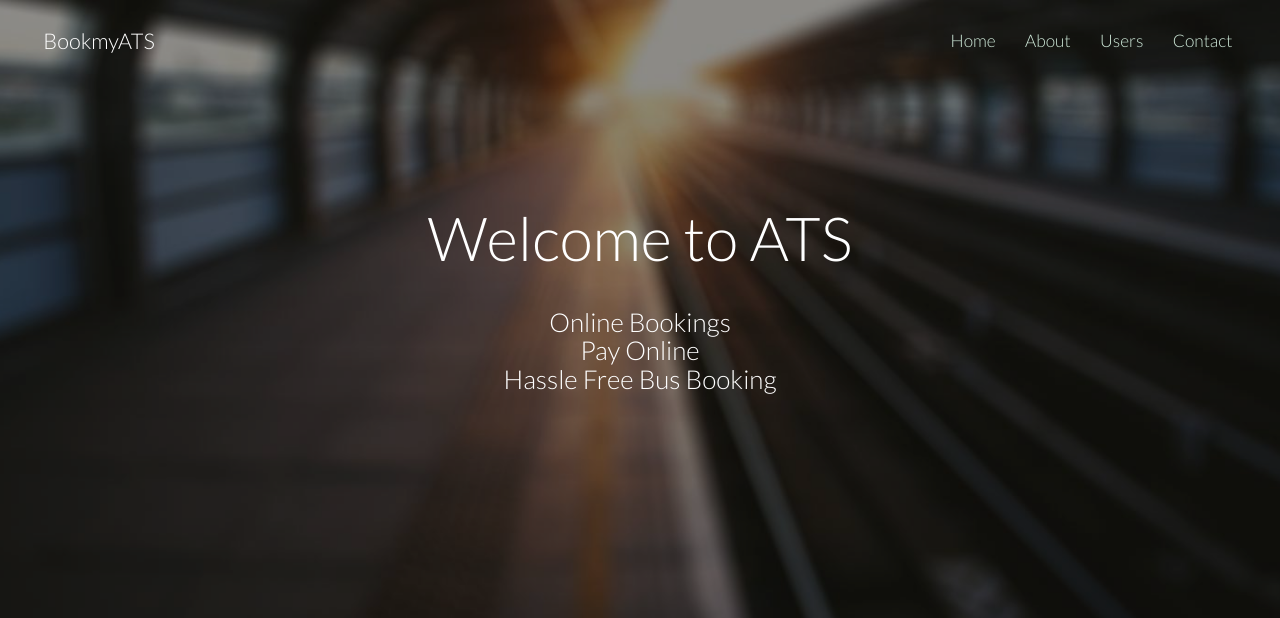
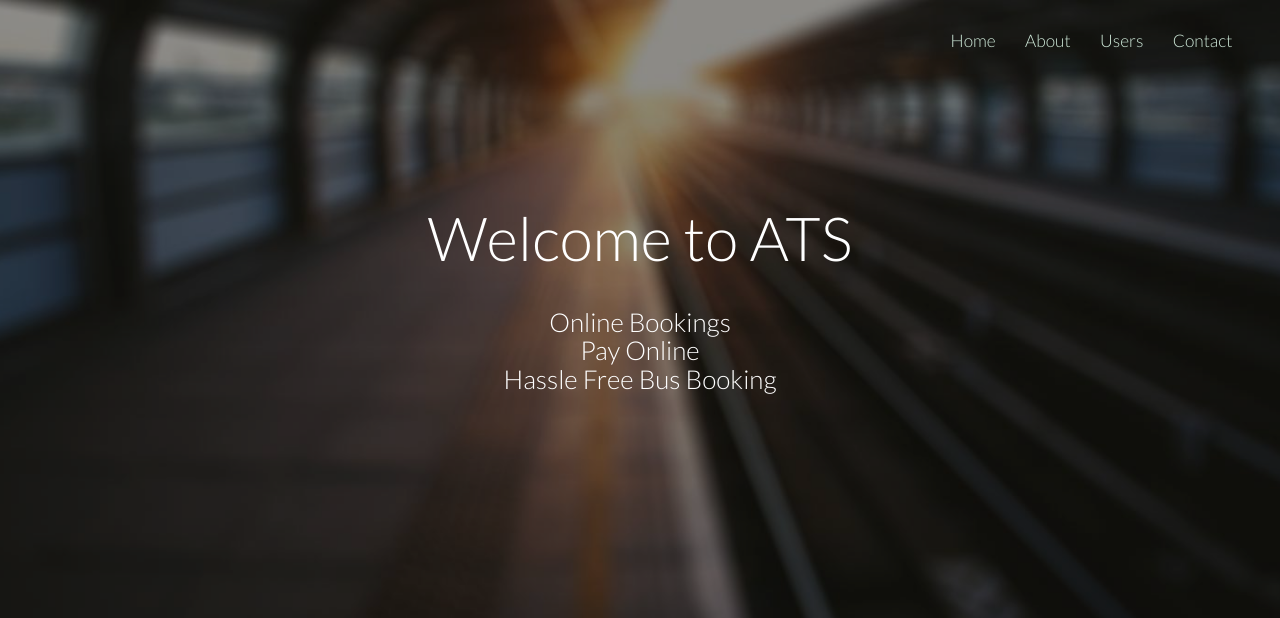
Before and after one commit to advanced-transport-syatem/ATS, a PHP site: page / in a window 1280 px wide. Shown: the top 618 px of the page. Run offline with PHP 8.4, Linux system fonts and the light colour scheme.

Commit message:
31-03-2019

```diff
--- a/header.php
+++ b/header.php
@@ -1,5 +1,5 @@
 <header id="header">
-    <h1><a href="index.php">BookmyATS</a></h1>
+    <!--<h1><a href="index.php">BookmyATS</a></h1>-->
     <nav id="nav">
         <ul>
             <li><a href="index.php">Home</a></li>
```
